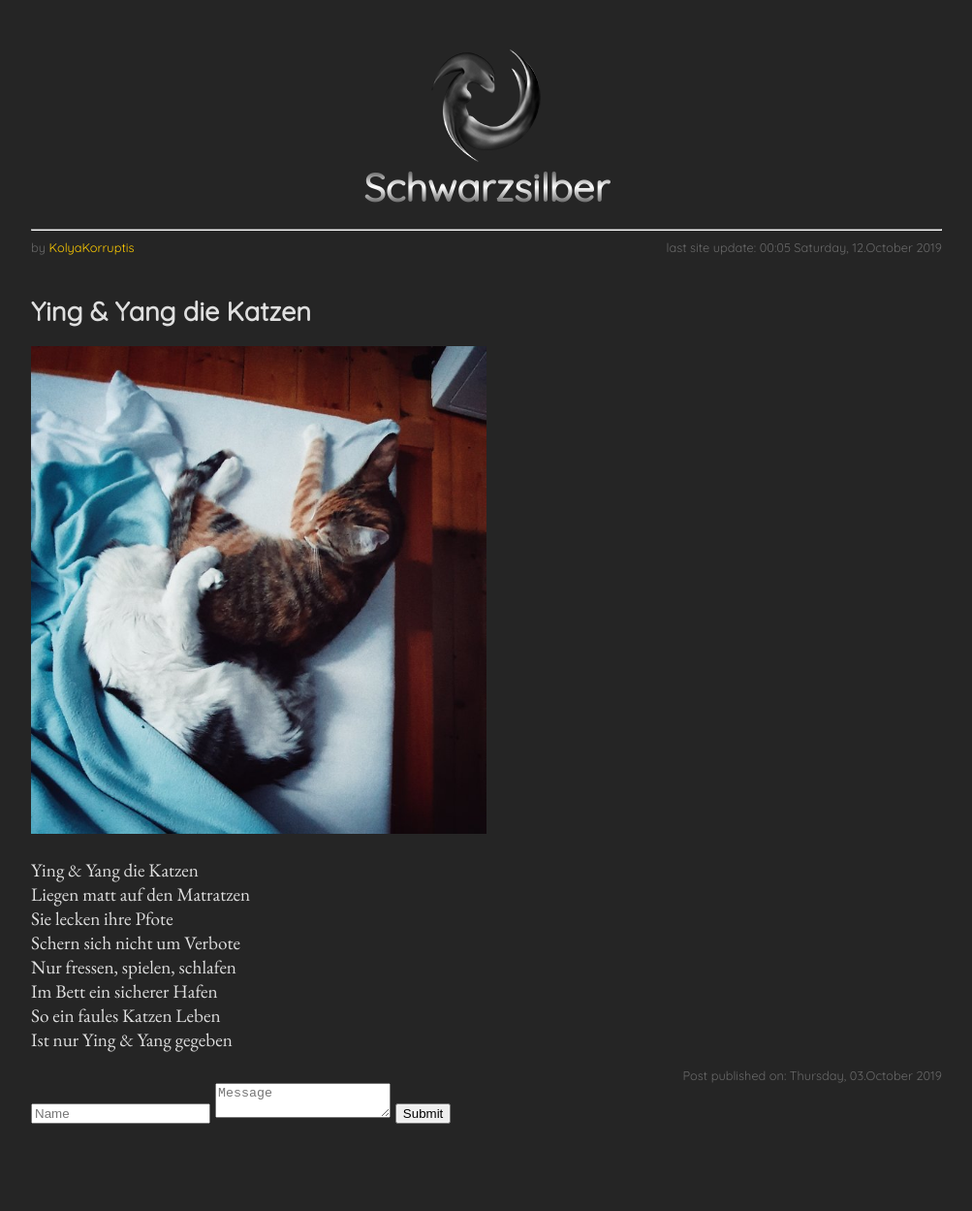
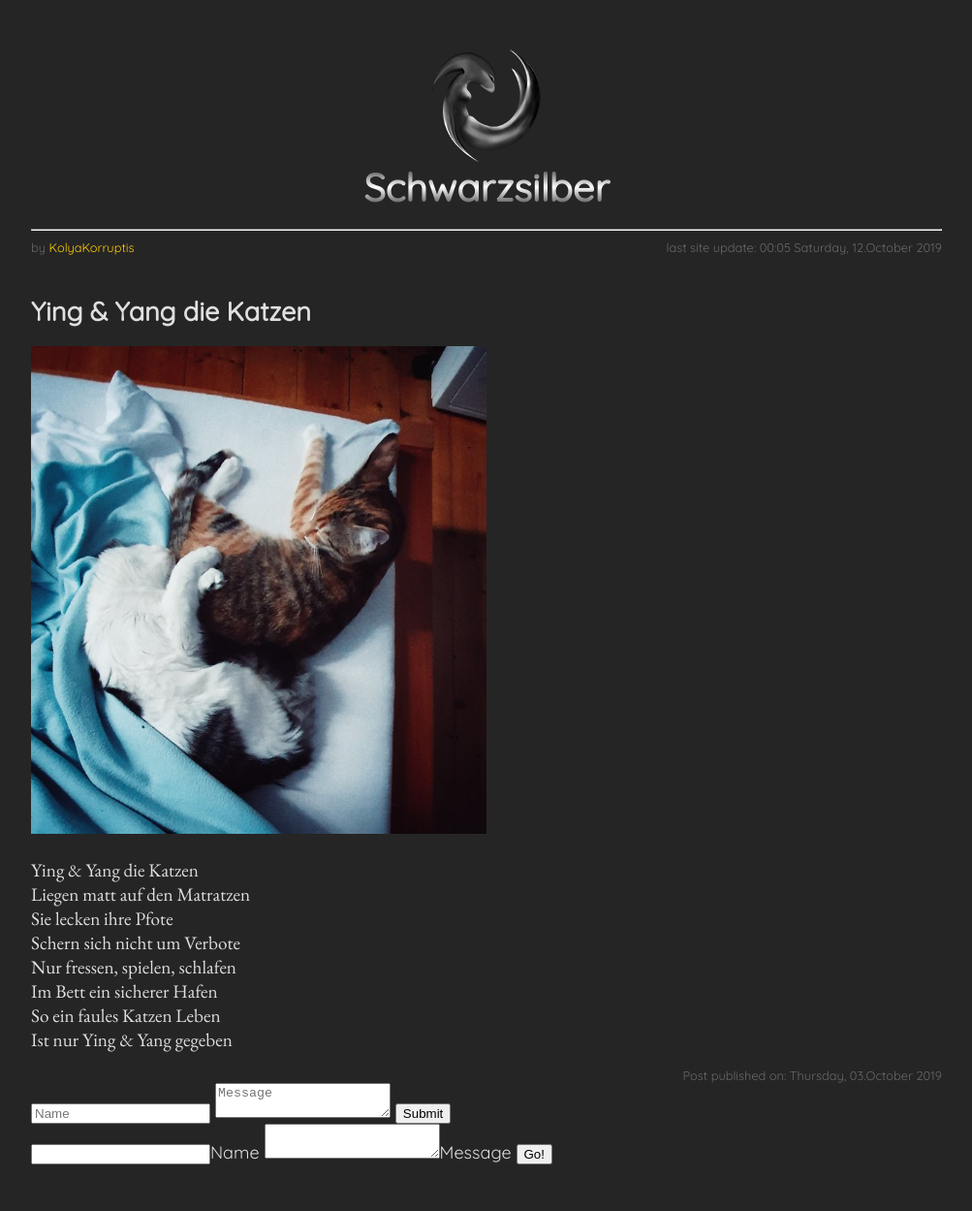
Before and after one commit to KolyaKorruptis/.github.io, a Jekyll site: the page built from _posts/2019-10-03-Ying-&-Yang-die-Katzen.md, in a window 1280 px wide. Shown: the whole page at 97% size, without its empty margins (138-1141 px from the left). Built offline with Jekyll 4.4.1, drawn with Linux system fonts in a browser that asks for light colours; the repository's description, which GitHub fills in, is left out; before the commit the page ends 1207 px from its top, so only the background shows below that.

Commit message:
staticman form

```diff
--- a/_layouts/default.html
+++ b/_layouts/default.html
@@ -30,6 +30,14 @@
         <button>Submit</button>
       </form>
 
+      <form method="POST" action="https://api.staticman.net/v2/entry/KolyaKorruptis/kolyakorruptis.github.io/comments">
+        <input name="options[redirect]" type="hidden" value="https://kolya.schwarzsilber.de">
+        <input name="options[slug]" type="hidden" value="{{ page.slug }}">
+        <label><input name="fields[name]" type="text">Name</label>
+        <label><textarea name="fields[message]"></textarea>Message</label>
+        <button type="submit">Go!</button>
+      </form>
+
       {% endif %}
 
     </main>
```
